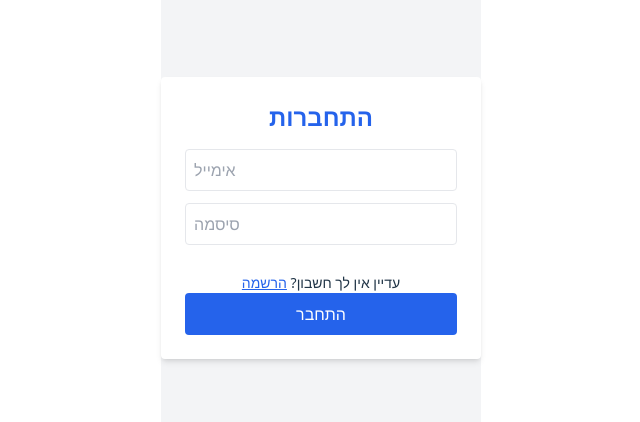
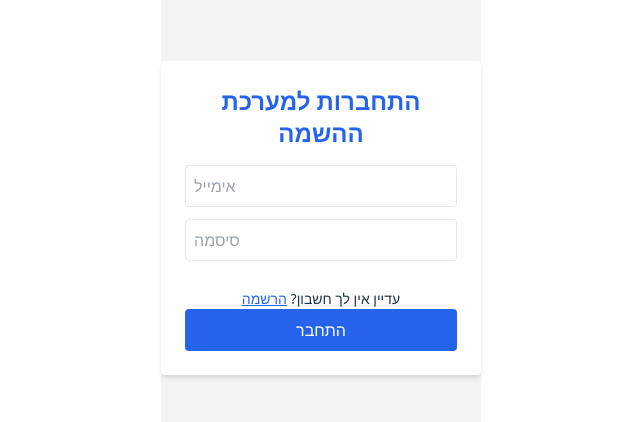
Before and after one commit to DaniLankin/recruitment-system, a React (Vite) app in the folder frontend/: page / in a window 1280 px wide. Shown: the part 214-636 px from the top of the page, without its empty margins (319-959 px from the left). Built offline with nearby package versions, Linux system fonts and the light colour scheme.

Commit message:
🔐 שינוי טקסט בדף התחברות

```diff
--- a/frontend/src/pages/Login.jsx
+++ b/frontend/src/pages/Login.jsx
@@ -48,7 +48,7 @@
   return (
     <div className="min-h-screen flex items-center justify-center bg-gray-100">
       <form onSubmit={handleLogin} className="bg-white p-6 rounded shadow-md w-80">
-        <h2 className="text-2xl font-bold mb-4 text-center text-blue-600">התחברות</h2>
+        <h2 className="text-2xl font-bold mb-4 text-center text-blue-600">התחברות למערכת ההשמה</h2>
 
         <input
           type="email"
```
